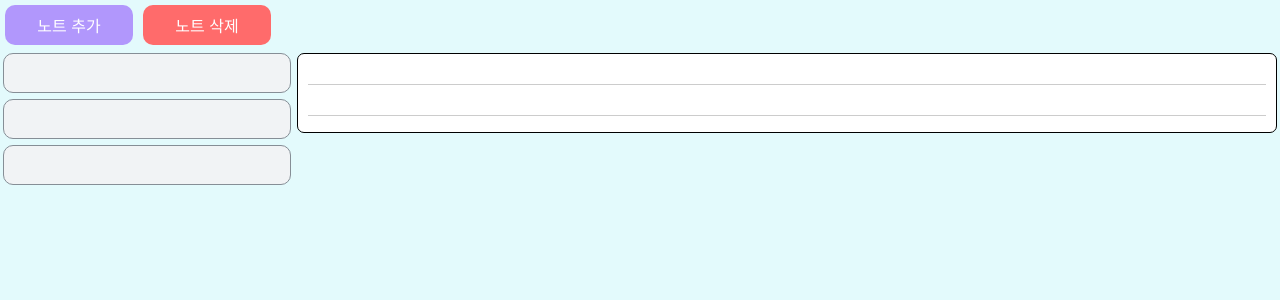
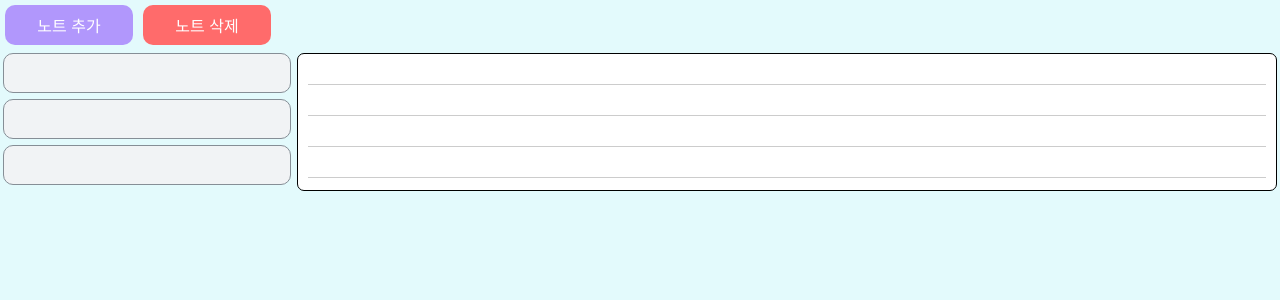
Before and after one commit to witch-factory/memo-jang, a React (Create React App) app in the folder client/: page / in a window 1280 px wide. Shown: the top 300 px of the page. Built offline with nearby package versions, Linux system fonts and the light colour scheme.

Commit message:
container design

```diff
--- a/client/src/note.js
+++ b/client/src/note.js
@@ -7,12 +7,14 @@ const FlexContainer = styled.div`
 `;
 
 const ColumnContainer = styled(FlexContainer)`
+  height: ${(props) => props.height || 'auto'};
+  width: ${(props) => props.width || 'auto'};
   flex-direction: column;
 `;
 
 const RowContainer = styled(FlexContainer)`
-  height:100%;
-  width:100%;
+  height: ${(props) => props.height || 'auto'};
+  width: ${(props) => props.width || 'auto'};
   flex-direction: row;
 `;
 
@@ -70,7 +72,7 @@ const NoteEditBlock = styled.textarea`
 `;
 
 const Note = () => (
-  <ColumnContainer>
+  <ColumnContainer width="100%" height="100%">
     <RowContainer>
       <NoteListButton color="#b197fc">노트 추가</NoteListButton>
       <NoteListButton color="#ff6b6b">노트 삭제</NoteListButton>
```
